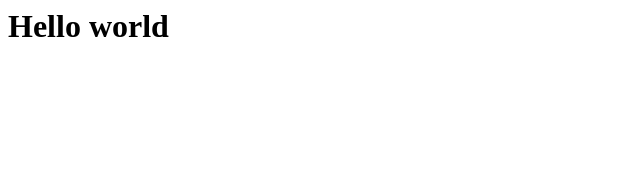
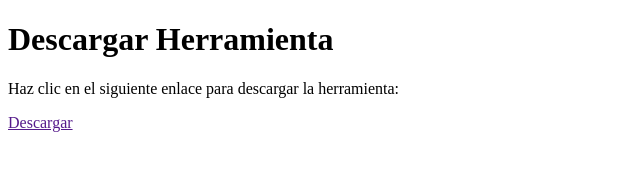
Before and after one commit to Scripter928/Scripter928.github.io, a plain HTML site: page index.html in a window 1280 px wide. Shown: the whole page, without its empty margins (0-640 px from the left). Drawn offline with Linux system fonts and the light colour scheme.

Commit message:
Update index.html

```diff
--- a/index.html
+++ b/index.html
@@ -1,5 +1,8 @@
+<!DOCTYPE html>
 <html>
-  <body>
-    <h1>Hello world</h1>
-  </body>
+<body>
+  <h1>Descargar Herramienta</h1>
+  <p>Haz clic en el siguiente enlace para descargar la herramienta:</p>
+  <a href="">Descargar</a>
+</body>
 </html>
```
